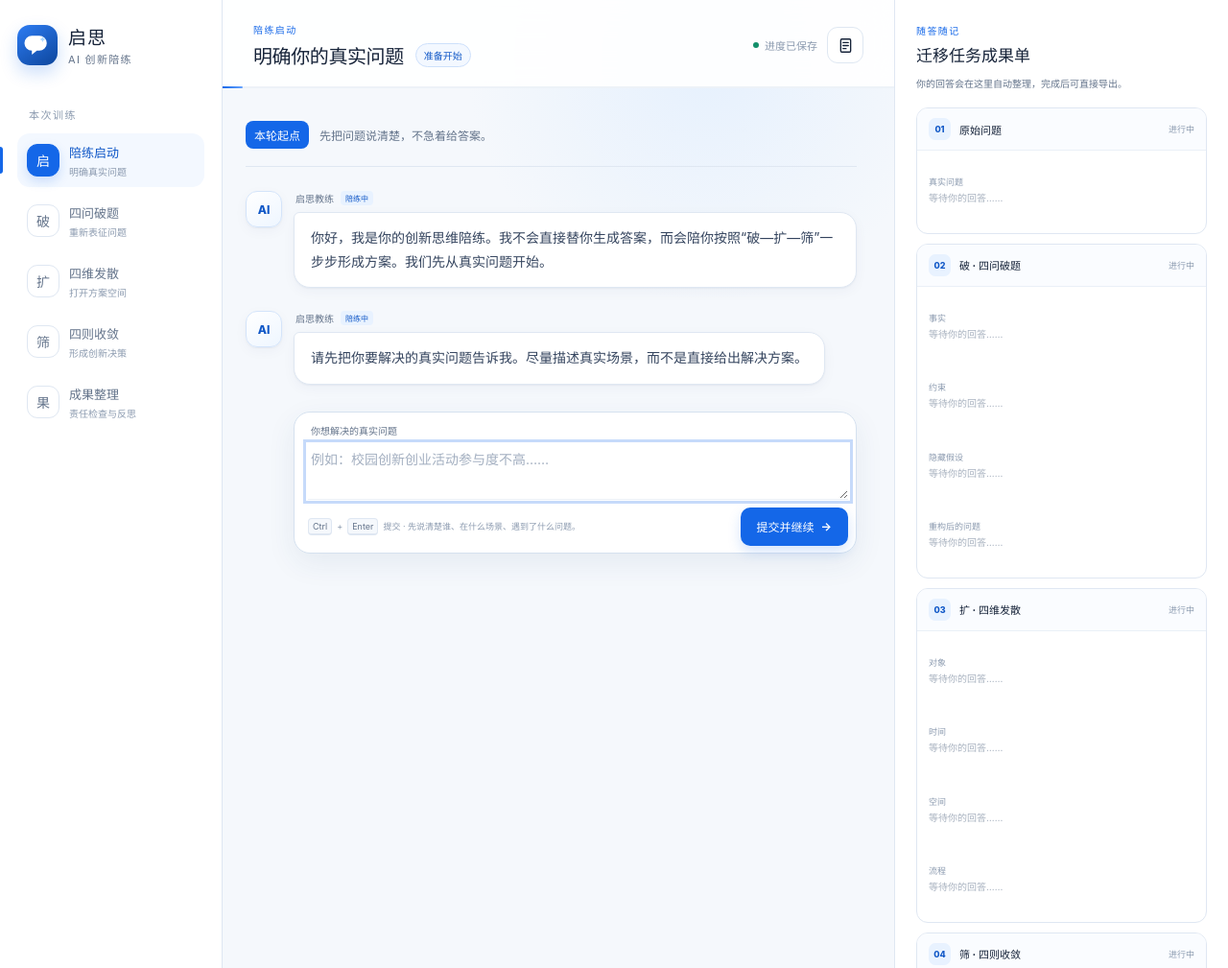
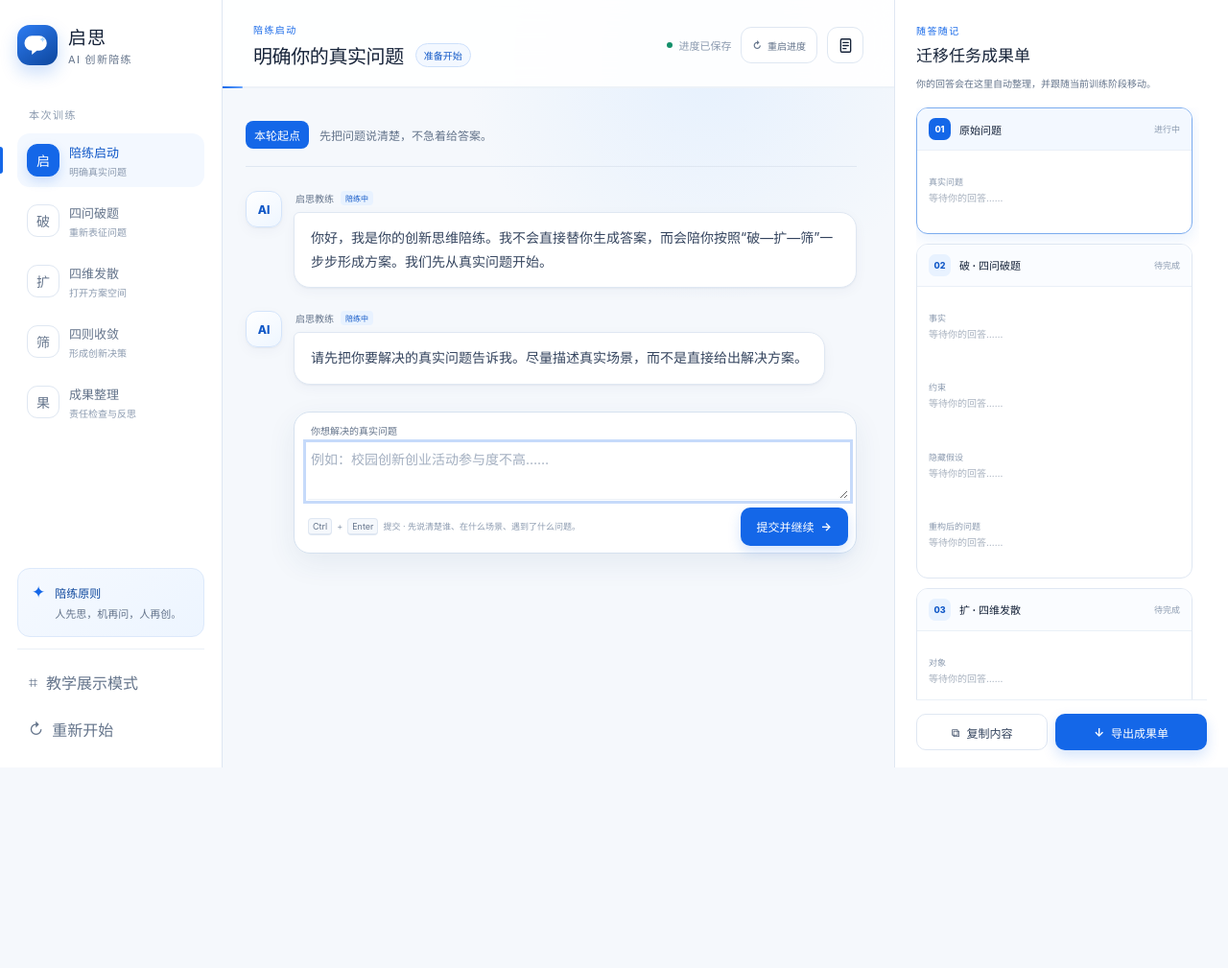
Before and after one commit to imba-ang/mooc_Business_Startup_ChattingAI, a website: page index.html in a window 1280 px wide. Shown: the top 1009 px of the page at 96% size. After the commit the page ends 800 px from the top, so only its background shows below. Drawn offline with Linux system fonts and the light colour scheme.

Commit message:
fix: keep progress controls in view

```diff
--- a/app.js
+++ b/app.js
@@ -680,13 +680,24 @@ function resultField(label, value) {
   return `<dl class="result-field"><dt>${escapeHTML(label)}</dt><dd class="${value ? "" : "empty"}">${escapeHTML(value || "等待你的回答……")}</dd></dl>`;
 }
 
-function sectionMarkup(number, title, fields, done) {
+function activeResultKey() {
+  const stage = currentStage();
+  if (stage === "start") return "problem";
+  if (stage === "break") return "break";
+  if (stage === "expand") return "expand";
+  if (stage === "screen") return "screen";
+  if (["reflection", "complete"].includes(state.step)) return "reflection";
+  return "responsibility";
+}
+
+function sectionMarkup(number, key, title, fields, done) {
+  const active = key === activeResultKey();
   return `
-    <section class="result-section">
+    <section class="result-section ${active ? "active" : ""}" data-result-key="${key}" ${active ? 'aria-current="step"' : ""}>
       <div class="result-section-header">
         <span class="result-section-number">${number}</span>
         <strong>${escapeHTML(title)}</strong>
-        <span class="result-section-status ${done ? "done" : ""}">${done ? "已完成" : "进行中"}</span>
+        <span class="result-section-status ${done ? "done" : ""}">${done ? "已完成" : active ? "进行中" : "待完成"}</span>
       </div>
       <div class="result-section-body">${fields}</div>
     </section>`;
@@ -701,9 +712,10 @@ function renderResults() {
   const priority = state.candidates.find((candidate) => candidate.id === state.decision.candidateId);
 
   elements.resultContent.innerHTML = [
-    sectionMarkup("01", "原始问题", resultField("真实问题", state.answers.problem), Boolean(state.answers.problem)),
+    sectionMarkup("01", "problem", "原始问题", resultField("真实问题", state.answers.problem), Boolean(state.answers.problem)),
     sectionMarkup(
       "02",
+      "break",
       "破 · 四问破题",
       resultField("事实", state.answers.facts) +
         resultField("约束", state.answers.constraints) +
@@ -713,6 +725,7 @@ function renderResults() {
     ),
     sectionMarkup(
       "03",
+      "expand",
       "扩 · 四维发散",
       resultField("对象", state.answers.object) +
         resultField("时间", state.answers.time) +
@@ -722,6 +735,7 @@ function renderResults() {
     ),
     sectionMarkup(
       "04",
+      "screen",
       "筛 · 四则收敛",
       (screenedCandidates || resultField("候选方案", "")) +
         resultField("最终优先方案", priority ? `${priority.name}：${priority.text}` : "") +
@@ -730,6 +744,7 @@ function renderResults() {
     ),
     sectionMarkup(
       "05",
+      "responsibility",
       "创新责任检查",
       resultField("用户价值", state.answers.responsibility_user) +
         resultField("隐私与伦理", state.answers.responsibility_ethics) +
@@ -737,8 +752,15 @@ function renderResults() {
         resultField("绿色与可持续", state.answers.responsibility_green),
       Boolean(state.answers.responsibility_green),
     ),
-    sectionMarkup("06", "思维反思", resultField("思路改变", state.answers.reflection), state.step === "complete"),
+    sectionMarkup("06", "reflection", "思维反思", resultField("思路改变", state.answers.reflection), state.step === "complete"),
   ].join("");
+
+  window.requestAnimationFrame(() => {
+    const activeSection = elements.resultContent.querySelector(".result-section.active");
+    if (!activeSection) return;
+    const targetTop = activeSection.offsetTop - elements.resultContent.offsetTop;
+    elements.resultContent.scrollTo({ top: Math.max(0, targetTop - 4), behavior: "smooth" });
+  });
 }
 
 function validateText(stepId, raw) {
@@ -972,7 +994,7 @@ function closePanels() {
   elements.overlay.classList.remove("open");
 }
 
-document.querySelector("#resetButton").addEventListener("click", () => {
+function resetSession() {
   if (!window.confirm("确定要清除本次训练的全部回答并重新开始吗？")) return;
   localStorage.removeItem(STORAGE_KEY);
   state = createInitialState();
@@ -980,6 +1002,10 @@ document.querySelector("#resetButton").addEventListener("click", () => {
   commitAndRender();
   elements.chatScroll.scrollTop = 0;
   showToast("已开始一轮新的训练");
+}
+
+document.querySelectorAll("[data-reset-session]").forEach((button) => {
+  button.addEventListener("click", resetSession);
 });
 
 document.querySelector("#presentationButton").addEventListener("click", () => {
--- a/index.html
+++ b/index.html
@@ -10,7 +10,7 @@
     <meta name="theme-color" content="#1467e8" />
     <title>启思 · AI 创新陪练</title>
     <link rel="icon" href="./favicon.svg" type="image/svg+xml" />
-    <link rel="stylesheet" href="./styles.css" />
+    <link rel="stylesheet" href="./styles.css?v=20260822.3" />
   </head>
   <body>
     <a class="skip-link" href="#workspace">跳到陪练区</a>
@@ -46,7 +46,7 @@
             <span aria-hidden="true">⌗</span>
             <span>教学展示模式</span>
           </button>
-          <button class="sidebar-action danger" id="resetButton" type="button">
+          <button class="sidebar-action danger" id="resetButton" data-reset-session type="button">
             <span aria-hidden="true">↻</span>
             <span>重新开始</span>
           </button>
@@ -69,6 +69,10 @@
             <span class="saved-status" id="savedStatus" role="status">
               <span class="saved-dot"></span>进度已保存
             </span>
+            <button class="topbar-reset" id="resetTopButton" data-reset-session type="button" aria-label="重启训练进度">
+              <span aria-hidden="true">↻</span>
+              <span>重启进度</span>
+            </button>
             <button class="icon-button" id="resultToggleButton" type="button" aria-label="查看成果单">
               <svg viewBox="0 0 24 24" aria-hidden="true"><path d="M7 3.5h10A1.5 1.5 0 0 1 18.5 5v14A1.5 1.5 0 0 1 17 20.5H7A1.5 1.5 0 0 1 5.5 19V5A1.5 1.5 0 0 1 7 3.5Z"/><path d="M8.5 8h7M8.5 12h7M8.5 16h4"/></svg>
             </button>
@@ -95,7 +99,7 @@
           </div>
           <button class="result-close" id="resultCloseButton" type="button" aria-label="关闭成果单">×</button>
         </div>
-        <p class="result-description">你的回答会在这里自动整理，完成后可直接导出。</p>
+        <p class="result-description">你的回答会在这里自动整理，并跟随当前训练阶段移动。</p>
         <div class="result-content" id="resultContent"></div>
         <div class="result-footer">
           <button class="secondary-button" id="copyButton" type="button">
@@ -111,6 +115,6 @@
     </div>
 
     <div class="toast" id="toast" role="status" aria-live="polite"></div>
-    <script type="module" src="./app.js"></script>
+    <script type="module" src="./app.js?v=20260822.3"></script>
   </body>
 </html>
--- a/styles.css
+++ b/styles.css
@@ -98,8 +98,13 @@ a:focus-visible {
   display: flex;
   flex-direction: column;
   min-width: 0;
+  min-height: 0;
+  height: 100dvh;
   padding: 24px 18px 18px;
   border-right: 1px solid var(--line);
+  overflow-y: auto;
+  scrollbar-color: #c8d6e8 transparent;
+  scrollbar-width: thin;
 }
 
 .brand {
@@ -397,6 +402,28 @@ a:focus-visible {
   border-radius: 11px;
   background: white;
   cursor: pointer;
+}
+
+.topbar-reset {
+  display: inline-flex;
+  height: 38px;
+  align-items: center;
+  justify-content: center;
+  gap: 6px;
+  padding: 0 11px;
+  border: 1px solid var(--line);
+  border-radius: 11px;
+  color: var(--ink-500);
+  background: white;
+  font-size: 10px;
+  font-weight: 700;
+  cursor: pointer;
+}
+
+.topbar-reset:hover {
+  border-color: #efc4cb;
+  color: var(--danger);
+  background: #fff4f5;
 }
 
 .icon-button:hover,
@@ -956,9 +983,12 @@ a:focus-visible {
 .result-panel {
   display: grid;
   min-width: 0;
+  min-height: 0;
+  height: 100dvh;
   grid-template-rows: auto auto 1fr auto;
   padding: 24px 22px 18px;
   border-left: 1px solid var(--line);
+  overflow: hidden;
 }
 
 .result-header {
@@ -989,9 +1019,27 @@ a:focus-visible {
   min-height: 0;
   margin-right: -7px;
   padding-right: 7px;
-  overflow-y: auto;
-  scrollbar-color: #cfd9e6 transparent;
-  scrollbar-width: thin;
+  overflow-y: scroll;
+  scroll-behavior: smooth;
+  scrollbar-color: #9dbbe2 #edf3fa;
+  scrollbar-gutter: stable;
+  scrollbar-width: auto;
+}
+
+.result-content::-webkit-scrollbar {
+  width: 9px;
+}
+
+.result-content::-webkit-scrollbar-track {
+  border-radius: 999px;
+  background: #edf3fa;
+}
+
+.result-content::-webkit-scrollbar-thumb {
+  min-height: 42px;
+  border: 2px solid #edf3fa;
+  border-radius: 999px;
+  background: #9dbbe2;
 }
 
 .result-section {
@@ -1000,6 +1048,21 @@ a:focus-visible {
   border-radius: 12px;
   background: white;
   overflow: hidden;
+  transition: border-color 180ms ease, box-shadow 180ms ease;
+}
+
+.result-section.active {
+  border-color: #7cacee;
+  box-shadow: 0 5px 16px rgba(20, 103, 232, 0.1);
+}
+
+.result-section.active .result-section-header {
+  background: var(--blue-50);
+}
+
+.result-section.active .result-section-number {
+  color: white;
+  background: var(--blue-600);
 }
 
 .result-section-header {
@@ -1202,6 +1265,16 @@ a:focus-visible {
     display: none;
   }
 
+  .topbar-reset {
+    width: 38px;
+    padding: 0;
+    font-size: 15px;
+  }
+
+  .topbar-reset span:last-child {
+    display: none;
+  }
+
   .chat-column {
     width: calc(100% - 28px);
     padding-top: 24px;
```
